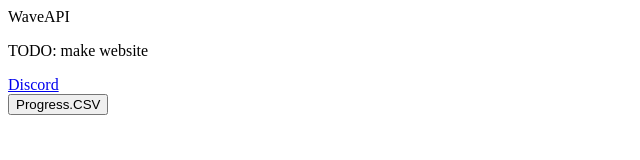
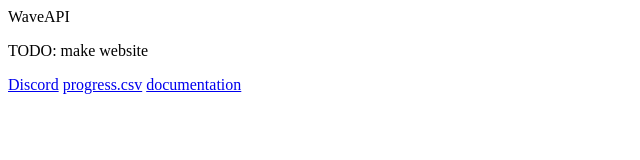
Before and after one commit to WaveAPI/WaveAPI.github.io, a plain HTML site: page index.html in a window 1280 px wide. Shown: the whole page, without its empty margins (0-640 px from the left). Drawn offline with Linux system fonts and the light colour scheme.

Commit message:
Update index.html

```diff
--- a/index.html
+++ b/index.html
@@ -6,8 +6,7 @@
     <body>
         <p>TODO: make website</p>
         <a href="https://discord.gg/4Qb5PvEzec">Discord</a>
-        <form action="https://github.com/WaveAPI/Api-implementation-tester/blob/master/info/feature-table.csv">
-            <button type="submit">Progress.CSV</button>
-        </form>
+        <a href="https://github.com/WaveAPI/Api-implementation-tester/blob/master/info/feature-table.csv">progress.csv</a>
+        <a href="./documentation">documentation</a>
     </body>
 </html>
```
